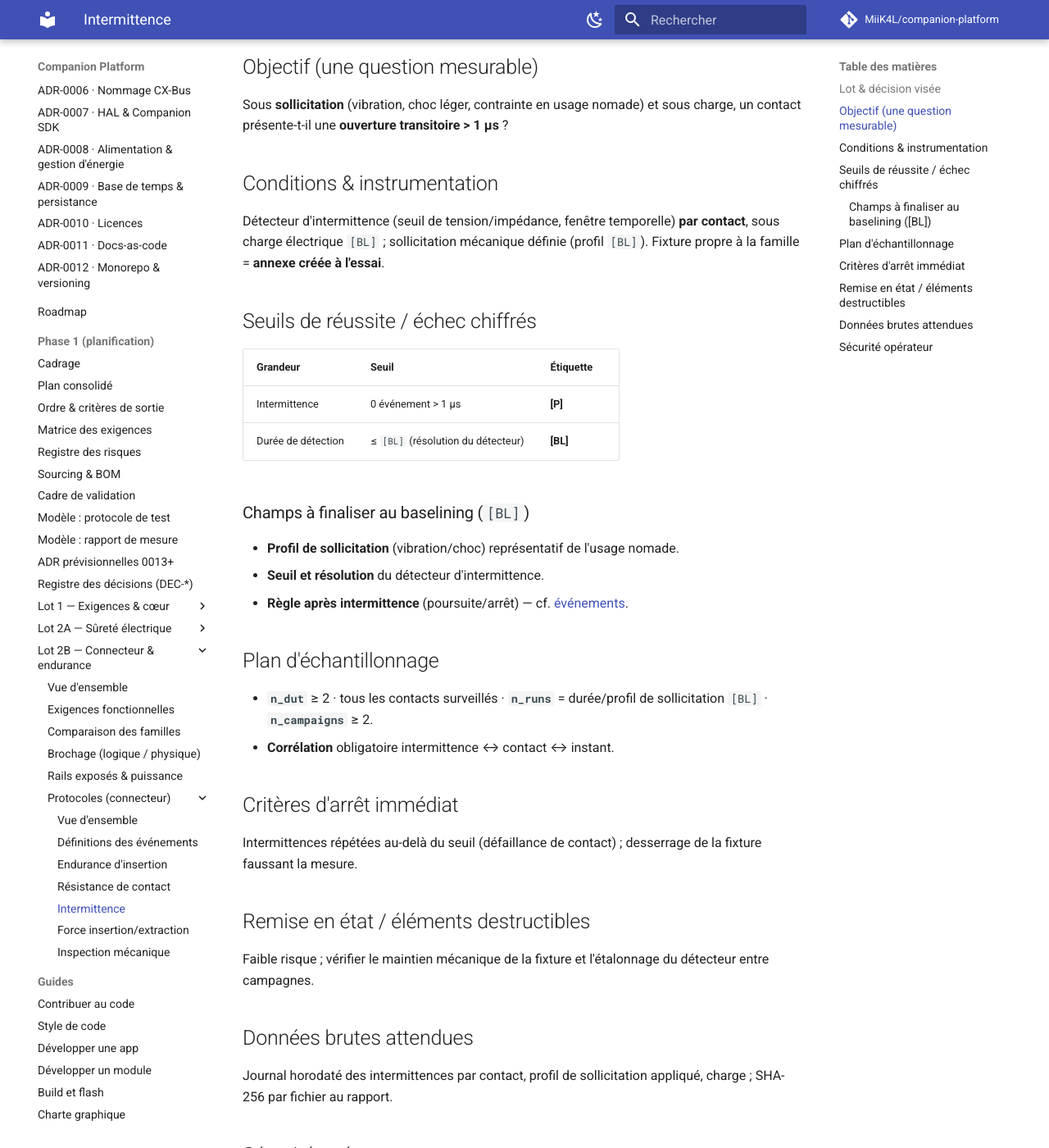
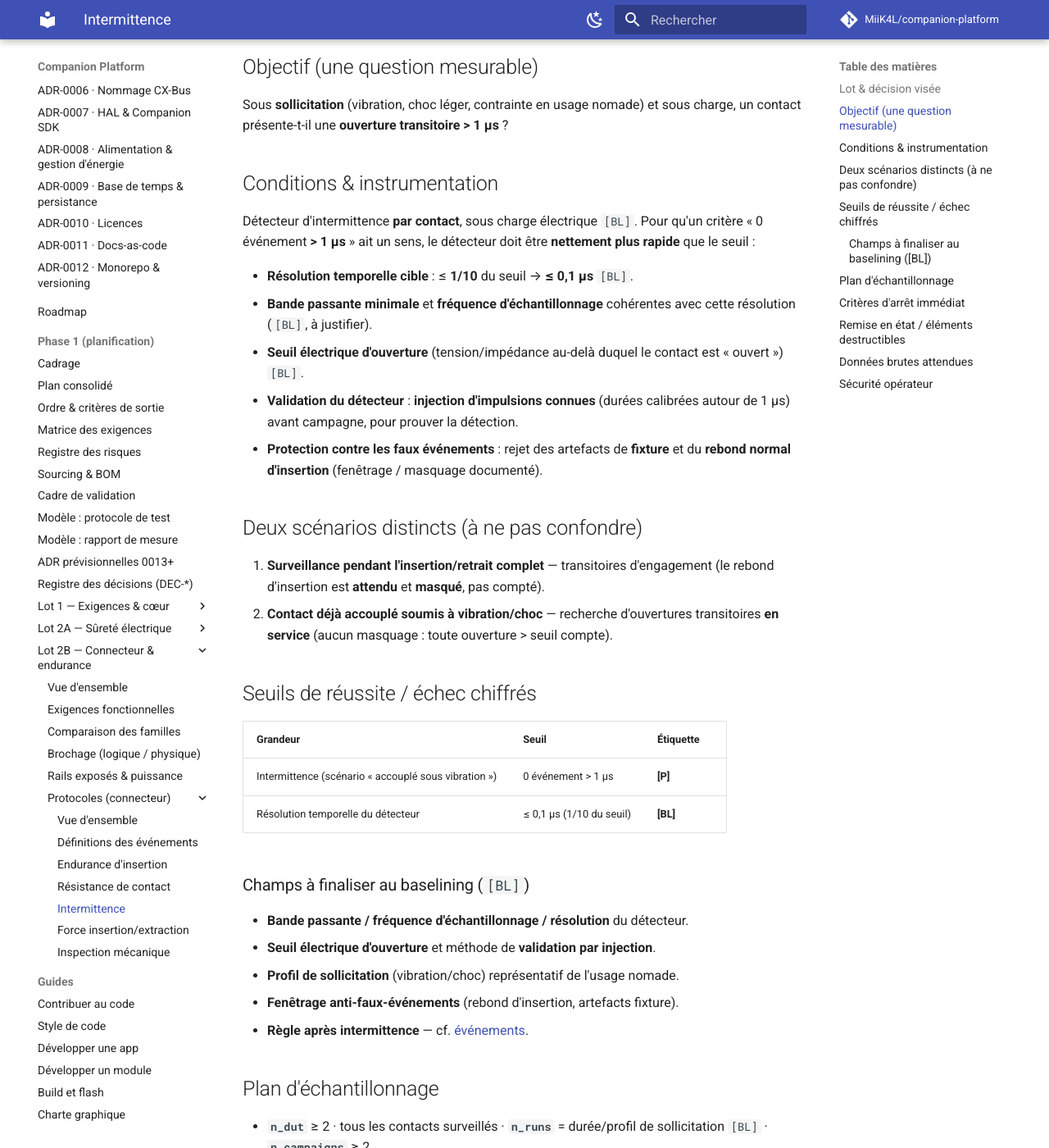
Before and after one commit to MiiK4L/companion-platform, an MkDocs documentation site: the page built from docs/phase-1/lot-2b/protocols/intermittence.md, in a window 1280 px wide and 1400 px high, scrolled down 391 px. Shown: the whole window at 82% size. Built offline with MkDocs 1.6.1 and Material for MkDocs 9.7.7, drawn with Linux system fonts in a browser that asks for light colours; comment, search, counter and statistics services are not loaded.

Commit message:
docs(phase-1): lot 2B — DUT accouplé, dérive R_contact, intermittence
Définit le DUT comme paire/assemblage accouplé (Host + module +
support + rétention), identifiants distincts par moitié, et fige les
règles de campagne destructive (DUT neufs par campagne, n_dut par
campagne, total d'assemblages, remplacement des deux côtés ensemble,
attribution Host/module, aucune substitution en cours de campagne).

Lève l'ambiguïté de la dérive de résistance : R0, Rn, ΔR cumulée,
ΔR_step ; verdict sur borne absolue + dérive cumulée + % relatif,
seuils fixés au baselining (séries représentatives + chute de tension
admissible), pas la valeur générique 50 mΩ/100 cycles.

Rend le détecteur d'intermittence cohérent avec le seuil 1 µs :
résolution ≤ 1/10, bande passante, échantillonnage, seuil d'ouverture,
validation par injection d'impulsions, rejet des faux événements ;
distingue surveillance à l'insertion et contact accouplé sous vibration.

```diff
--- a/docs/phase-1/lot-2b/protocols/intermittence.md
+++ b/docs/phase-1/lot-2b/protocols/intermittence.md
@@ -22,22 +22,41 @@ sous charge, un contact présente-t-il une **ouverture transitoire > 1 µs** ?
 
 ## Conditions & instrumentation
 
-Détecteur d'intermittence (seuil de tension/impédance, fenêtre temporelle) **par
-contact**, sous charge électrique `[BL]` ; sollicitation mécanique définie
-(profil `[BL]`). Fixture propre à la famille = **annexe créée à l'essai**.
+Détecteur d'intermittence **par contact**, sous charge électrique `[BL]`. Pour
+qu'un critère « 0 événement **> 1 µs** » ait un sens, le détecteur doit être
+**nettement plus rapide** que le seuil :
+
+- **Résolution temporelle cible** : ≤ **1/10** du seuil → **≤ 0,1 µs** `[BL]`.
+- **Bande passante minimale** et **fréquence d'échantillonnage** cohérentes avec
+  cette résolution (`[BL]`, à justifier).
+- **Seuil électrique d'ouverture** (tension/impédance au-delà duquel le contact
+  est « ouvert ») `[BL]`.
+- **Validation du détecteur** : **injection d'impulsions connues** (durées
+  calibrées autour de 1 µs) avant campagne, pour prouver la détection.
+- **Protection contre les faux événements** : rejet des artefacts de **fixture**
+  et du **rebond normal d'insertion** (fenêtrage / masquage documenté).
+
+## Deux scénarios distincts (à ne pas confondre)
+
+1. **Surveillance pendant l'insertion/retrait complet** — transitoires
+   d'engagement (le rebond d'insertion est **attendu** et **masqué**, pas compté).
+2. **Contact déjà accouplé soumis à vibration/choc** — recherche d'ouvertures
+   transitoires **en service** (aucun masquage : toute ouverture > seuil compte).
 
 ## Seuils de réussite / échec chiffrés
 
 | Grandeur | Seuil | Étiquette |
 |----------|-------|-----------|
-| Intermittence | 0 événement > 1 µs | **[P]** |
-| Durée de détection | ≤ `[BL]` (résolution du détecteur) | **[BL]** |
+| Intermittence (scénario « accouplé sous vibration ») | 0 événement > 1 µs | **[P]** |
+| Résolution temporelle du détecteur | ≤ 0,1 µs (1/10 du seuil) | **[BL]** |
 
 ### Champs à finaliser au baselining (`[BL]`)
 
+- **Bande passante / fréquence d'échantillonnage / résolution** du détecteur.
+- **Seuil électrique d'ouverture** et méthode de **validation par injection**.
 - **Profil de sollicitation** (vibration/choc) représentatif de l'usage nomade.
-- **Seuil et résolution** du détecteur d'intermittence.
-- **Règle après intermittence** (poursuite/arrêt) — cf. [événements](event-definitions.md).
+- **Fenêtrage anti-faux-événements** (rebond d'insertion, artefacts fixture).
+- **Règle après intermittence** — cf. [événements](event-definitions.md).
 
 ## Plan d'échantillonnage
 
```
Also changed, not shown: docs/phase-1/lot-2b/protocols/README.md (+30 -0 lines), docs/phase-1/lot-2b/protocols/contact-resistance.md (+27 -5 lines), docs/phase-1/lot-2b/protocols/endurance-insertion.md (+11 -6 lines), docs/phase-1/lot-2b/protocols/event-definitions.md (+1 -1 lines), docs/phase-1/lot-2b/protocols/insertion-extraction-force.md (+2 -1 lines).
